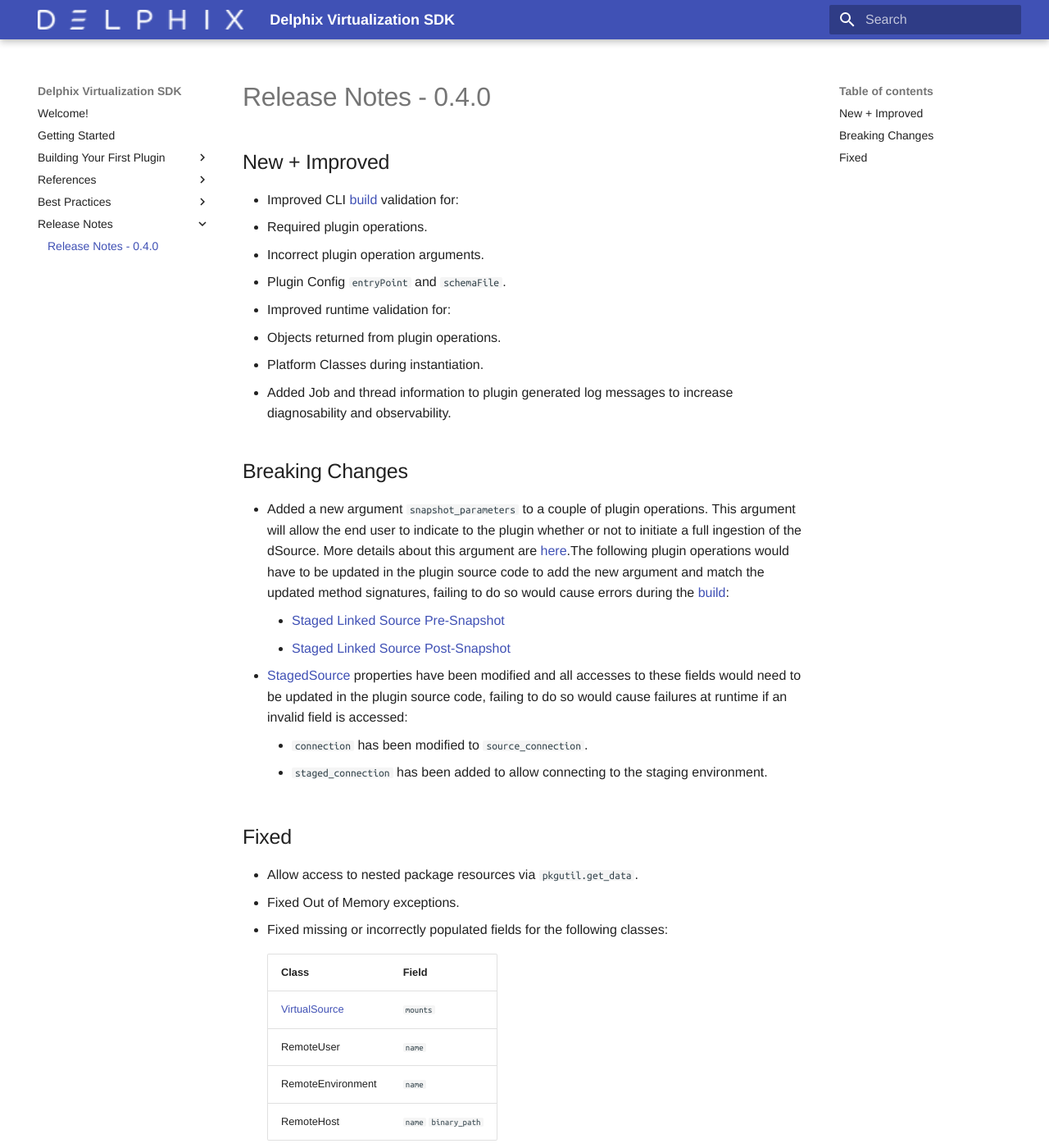
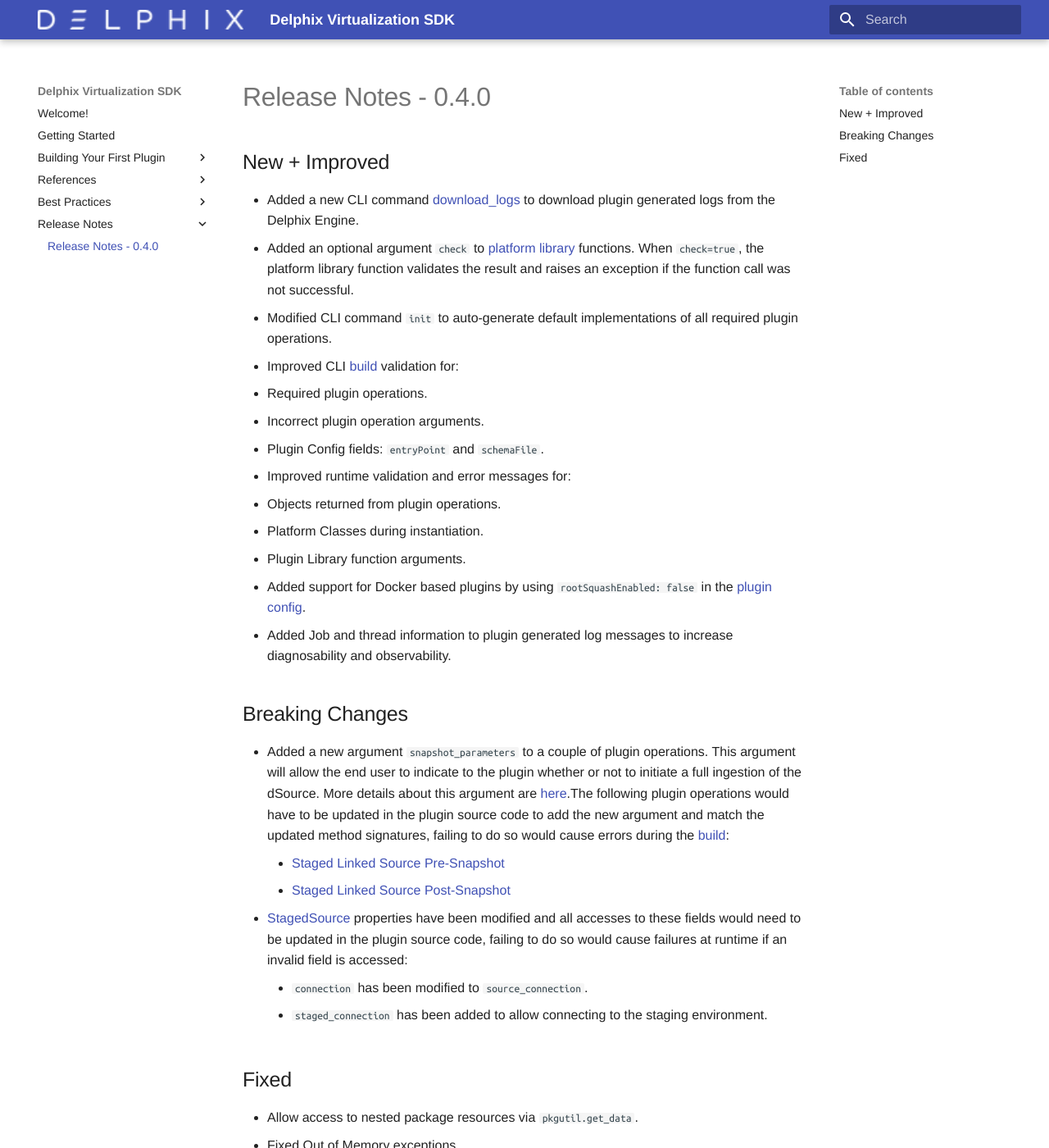
Before and after one commit to delphix/virtualization-sdk, an MkDocs documentation site: the page built from docs/Release_Notes/0.4.0.md, in a window 1280 px wide and 1400 px high. Shown: the whole window at 82% size. Built offline with MkDocs 1.6.1 and Material for MkDocs 9.7.7, drawn with Linux system fonts in a browser that asks for light colours; some web fonts are replaced; some of the changed text lies outside the part shown.

Commit message:
Update 0.4.0 release notes

```diff
--- a/docs/Release_Notes/0.4.0.md
+++ b/docs/Release_Notes/0.4.0.md
@@ -2,13 +2,18 @@
 
 ## New + Improved
 
+* Added a new CLI command [download_logs](/References/CLI/#download_logs) to download plugin generated logs from the Delphix Engine.
+* Added an optional argument `check` to [platform library](/References/Platform_Libraries/) functions. When `check=true`, the platform library function validates the result and raises an exception if the function call was not successful.
+* Modified CLI command `init` to auto-generate default implementations of all required plugin operations.
 * Improved CLI [build](/References/CLI/#build) validation for:
   * Required plugin operations.
   * Incorrect plugin operation arguments.
-  * Plugin Config `entryPoint` and `schemaFile`.
-* Improved runtime validation for:
+  * Plugin Config fields: `entryPoint` and `schemaFile`.
+* Improved runtime validation and error messages for:
   * Objects returned from plugin operations.
   * Platform Classes during instantiation.
+  * Plugin Library function arguments.
+* Added support for Docker based plugins by using `rootSquashEnabled: false` in the [plugin config](/References/Plugin_Config/).
 * Added Job and thread information to plugin generated log messages to increase diagnosability and observability.
 
 ## Breaking Changes
@@ -37,4 +42,5 @@
 * Recreate the plugin's log directory if a plugin is deleted and re-uploaded to the Delphix Engine.
 * Mark incorrectly provisioned VDBs as unusable.
 * Better error messages when incorrect environment types are used for Platform Libraries.
-* Better error messages when a plugin's `schemasFile` is updated and the plugin is re-uploaded to the Delphix Engine, with clear instructions on how to proceed.
+* Better error messages when a plugin's `schemaFile` is updated and the plugin is re-uploaded to the Delphix Engine, with clear instructions on how to proceed.
+* Fixed failures on Windows for CLI command `build`.
```
